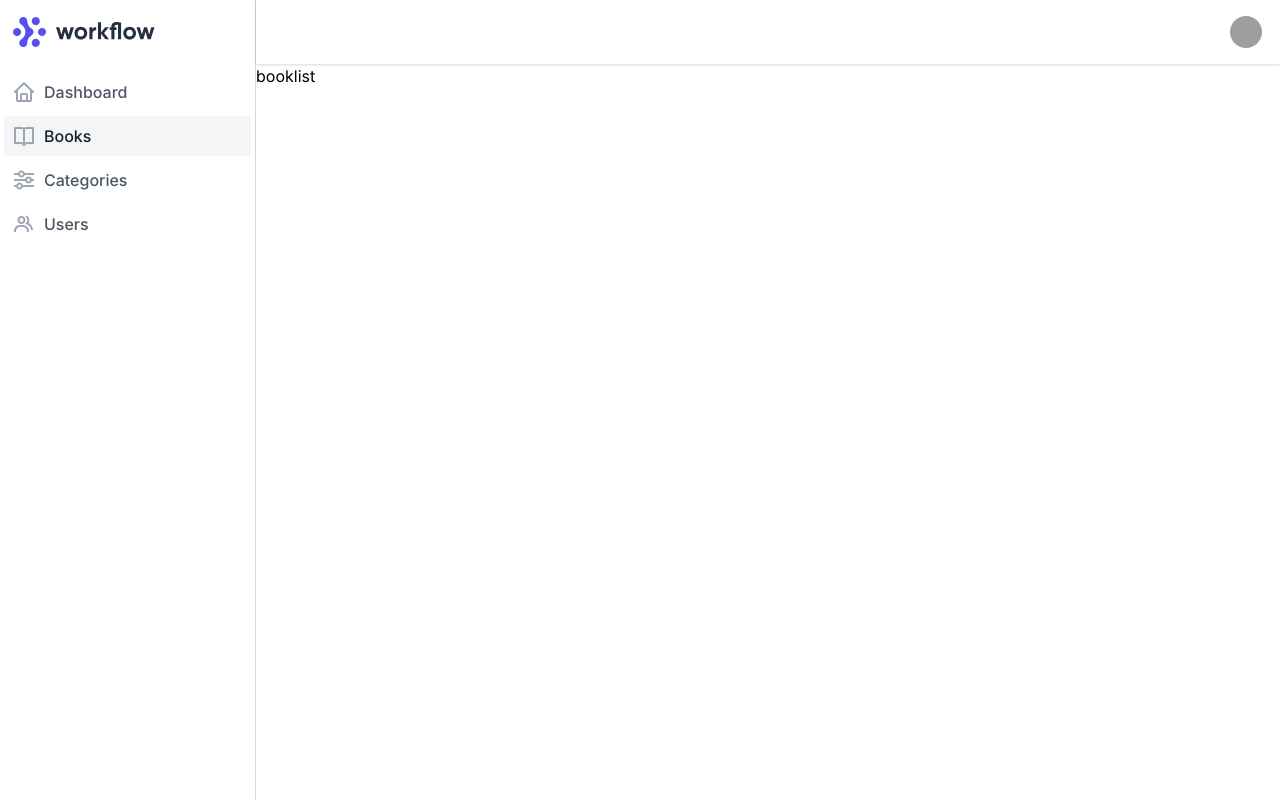
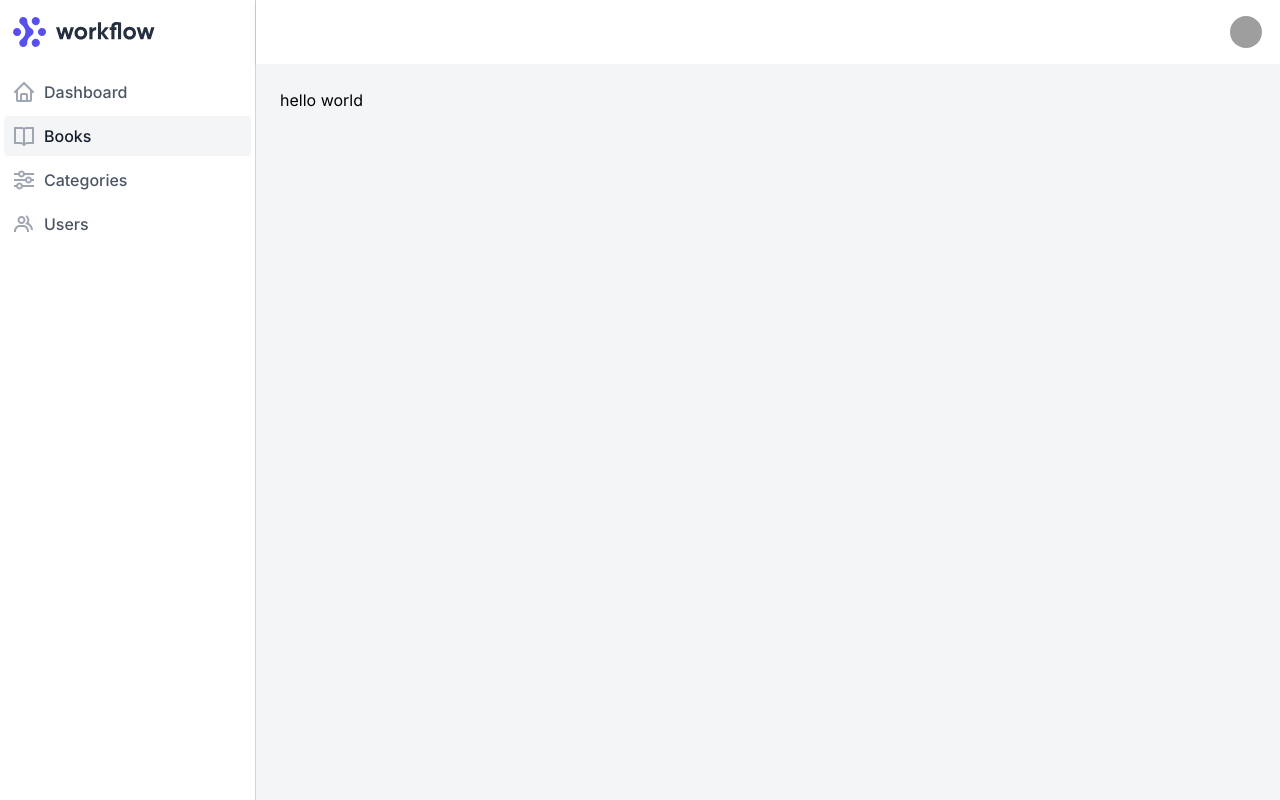
Before and after one commit to abeidahmed/book-review-app, a React (Create React App) app in the folder client/: page /admin/books in a window 1280 px wide. Built offline with nearby package versions, Linux system fonts and the light colour scheme; grey boxes are pictures that could not be loaded.

Commit message:
Create admin layout component

```diff
--- a/client/src/admin/views/book/book-list/index.js
+++ b/client/src/admin/views/book/book-list/index.js
@@ -1,11 +1,8 @@
 import React from "react";
+import { AdminLayout } from "components/layout";
 
 const BookList = () => {
-  return (
-    <div>
-      <h1>booklist</h1>
-    </div>
-  );
+  return <AdminLayout>hello world</AdminLayout>;
 };
 
 export default BookList;
--- /dev/null
+++ b/client/src/components/layout/index.js
@@ -0,0 +1,7 @@
+import React from "react";
+
+export const AdminLayout = ({ children, ...props }) => (
+  <main style={{ height: "calc(100vh - 64px)" }} className="bg-gray-100 p-6" {...props}>
+    {children}
+  </main>
+);
```
